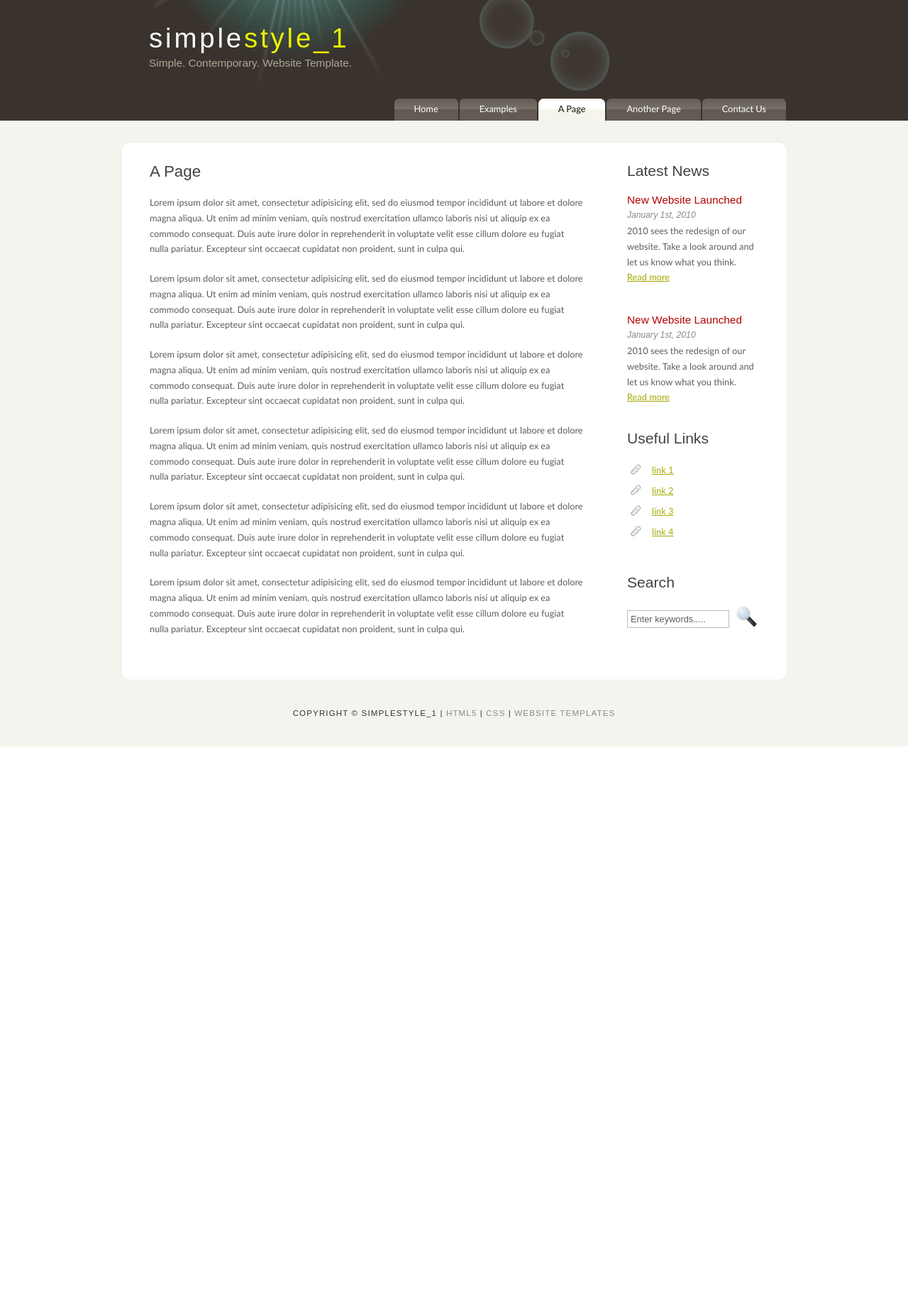
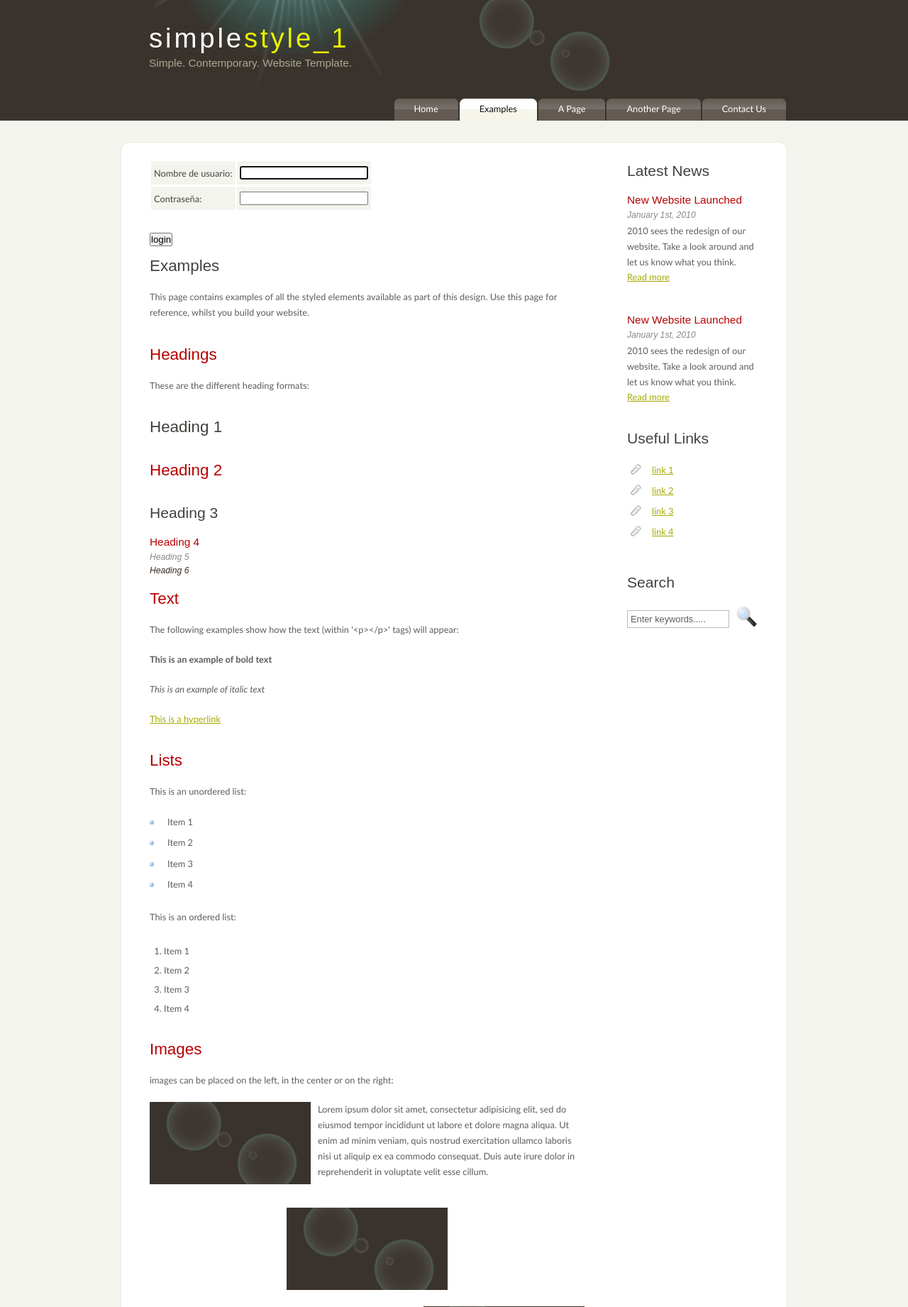
Before and after one commit to efornal/murex, a Django app: page /login/ in a window 1280 px wide. Shown: the top 1842 px of the page at 71% size. Before the commit the page ends 1052 px from the top, so only its background shows below. Run offline with Django 3.2, Linux system fonts and the light colour scheme; parts of the project's set-up code (start-up, migrations or seed data) failed here and were passed over.

Commit message:
update template base

```diff
--- a/templates/base.html
+++ b/templates/base.html
@@ -2,7 +2,7 @@
 <html>
 
 <head>
-  <title>simplestyle_1 - a page</title>
+  <title>simplestyle_1 - examples</title>
   <link rel="stylesheet" href="{{ STATIC_URL }}style/style.css">
 </head>
 
@@ -20,8 +20,8 @@
         <ul id="menu">
           <!-- put class="selected" in the li tag for the selected page - to highlight which page you're on -->
           <li><a href="index.html">Home</a></li>
-          <li><a href="examples.html">Examples</a></li>
-          <li class="selected"><a href="page.html">A Page</a></li>
+          <li class="selected"><a href="examples.html">Examples</a></li>
+          <li><a href="page.html">A Page</a></li>
           <li><a href="another_page.html">Another Page</a></li>
           <li><a href="contact.html">Contact Us</a></li>
         </ul>
@@ -55,14 +55,76 @@
         </form>
       </div>
       <div id="content">
+        {% block content %}
+        {% endblock %}
         <!-- insert the page content here -->
-        <h1>A Page</h1>
-        <p>Lorem ipsum dolor sit amet, consectetur adipisicing elit, sed do eiusmod tempor incididunt ut labore et dolore magna aliqua. Ut enim ad minim veniam, quis nostrud exercitation ullamco laboris nisi ut aliquip ex ea commodo consequat. Duis aute irure dolor in reprehenderit in voluptate velit esse cillum dolore eu fugiat nulla pariatur. Excepteur sint occaecat cupidatat non proident, sunt in culpa qui.</p>
-        <p>Lorem ipsum dolor sit amet, consectetur adipisicing elit, sed do eiusmod tempor incididunt ut labore et dolore magna aliqua. Ut enim ad minim veniam, quis nostrud exercitation ullamco laboris nisi ut aliquip ex ea commodo consequat. Duis aute irure dolor in reprehenderit in voluptate velit esse cillum dolore eu fugiat nulla pariatur. Excepteur sint occaecat cupidatat non proident, sunt in culpa qui.</p>
-        <p>Lorem ipsum dolor sit amet, consectetur adipisicing elit, sed do eiusmod tempor incididunt ut labore et dolore magna aliqua. Ut enim ad minim veniam, quis nostrud exercitation ullamco laboris nisi ut aliquip ex ea commodo consequat. Duis aute irure dolor in reprehenderit in voluptate velit esse cillum dolore eu fugiat nulla pariatur. Excepteur sint occaecat cupidatat non proident, sunt in culpa qui.</p>
-        <p>Lorem ipsum dolor sit amet, consectetur adipisicing elit, sed do eiusmod tempor incididunt ut labore et dolore magna aliqua. Ut enim ad minim veniam, quis nostrud exercitation ullamco laboris nisi ut aliquip ex ea commodo consequat. Duis aute irure dolor in reprehenderit in voluptate velit esse cillum dolore eu fugiat nulla pariatur. Excepteur sint occaecat cupidatat non proident, sunt in culpa qui.</p>
-        <p>Lorem ipsum dolor sit amet, consectetur adipisicing elit, sed do eiusmod tempor incididunt ut labore et dolore magna aliqua. Ut enim ad minim veniam, quis nostrud exercitation ullamco laboris nisi ut aliquip ex ea commodo consequat. Duis aute irure dolor in reprehenderit in voluptate velit esse cillum dolore eu fugiat nulla pariatur. Excepteur sint occaecat cupidatat non proident, sunt in culpa qui.</p>
-        <p>Lorem ipsum dolor sit amet, consectetur adipisicing elit, sed do eiusmod tempor incididunt ut labore et dolore magna aliqua. Ut enim ad minim veniam, quis nostrud exercitation ullamco laboris nisi ut aliquip ex ea commodo consequat. Duis aute irure dolor in reprehenderit in voluptate velit esse cillum dolore eu fugiat nulla pariatur. Excepteur sint occaecat cupidatat non proident, sunt in culpa qui.</p>
+        <h1>Examples</h1>
+        <p>This page contains examples of all the styled elements available as part of this design. Use this page for reference, whilst you build your website.</p>
+        <h2>Headings</h2>
+        <p>These are the different heading formats:</p>
+        <h1>Heading 1</h1>
+        <h2>Heading 2</h2>
+        <h3>Heading 3</h3>
+        <h4>Heading 4</h4>
+        <h5>Heading 5</h5>
+        <h6>Heading 6</h6>
+        <h2>Text</h2>
+        <p>The following examples show how the text (within '&lt;p&gt;&lt;/p&gt;' tags) will appear:</p>
+        <p><strong>This is an example of bold text</strong></p>
+        <p><i>This is an example of italic text</i></p>
+        <p><a href="#">This is a hyperlink</a></p>
+        <h2>Lists</h2>
+        <p>This is an unordered list:</p>
+        <ul>
+          <li>Item 1</li>
+          <li>Item 2</li>
+          <li>Item 3</li>
+          <li>Item 4</li>
+        </ul>
+        <p>This is an ordered list:</p>
+        <ol>
+          <li>Item 1</li>
+          <li>Item 2</li>
+          <li>Item 3</li>
+          <li>Item 4</li>
+        </ol>
+        <h2>Images</h2>
+        <p>images can be placed on the left, in the center or on the right:</p>
+        <span class="left"><img src="style/graphic.png" alt="example graphic" /></span>
+        <p>
+          Lorem ipsum dolor sit amet, consectetur adipisicing elit, sed do eiusmod tempor
+          incididunt ut labore et dolore magna aliqua. Ut enim ad minim veniam, quis nostrud
+          exercitation ullamco laboris nisi ut aliquip ex ea commodo consequat. Duis aute
+          irure dolor in reprehenderit in voluptate velit esse cillum.
+        </p>
+        <span class="center"><img src="style/graphic.png" alt="example graphic" /></span>
+        <span class="right"><img src="style/graphic.png" alt="example graphic" /></span>
+        <p>
+          Lorem ipsum dolor sit amet, consectetur adipisicing elit, sed do eiusmod tempor
+          incididunt ut labore et dolore magna aliqua. Ut enim ad minim veniam, quis nostrud
+          exercitation ullamco laboris nisi ut aliquip ex ea commodo consequat. Duis aute
+          irure dolor in reprehenderit in voluptate velit esse cillum dolore eu fugiat nulla
+          pariatur.
+        </p>
+        <h2>Tables</h2>
+        <p>Tables should be used to display data and not used for laying out your website:</p>
+        <table style="width:100%; border-spacing:0;">
+          <tr><th>Item</th><th>Description</th></tr>
+          <tr><td>Item 1</td><td>Description of Item 1</td></tr>
+          <tr><td>Item 2</td><td>Description of Item 2</td></tr>
+          <tr><td>Item 3</td><td>Description of Item 3</td></tr>
+          <tr><td>Item 4</td><td>Description of Item 4</td></tr>
+        </table>
+        <h2>Form Elements</h2>
+        <form action="#" method="post">
+          <div class="form_settings">
+            <p><span>Form field example</span><input type="text" name="name" value="" /></p>
+            <p><span>Textarea example</span><textarea rows="8" cols="50" name="name"></textarea></p>
+            <p><span>Checkbox example</span><input class="checkbox" type="checkbox" name="name" value="" /></p>
+            <p><span>Dropdown list example</span><select id="id" name="name"><option value="1">Example 1</option><option value="2">Example 2</option></select></p>
+            <p style="padding-top: 15px"><span>&nbsp;</span><input class="submit" type="submit" name="name" value="button" /></p>
+          </div>
+        </form>
       </div>
     </div>
     <div id="content_footer"></div>
```
Also changed, not shown: 1 other file.
